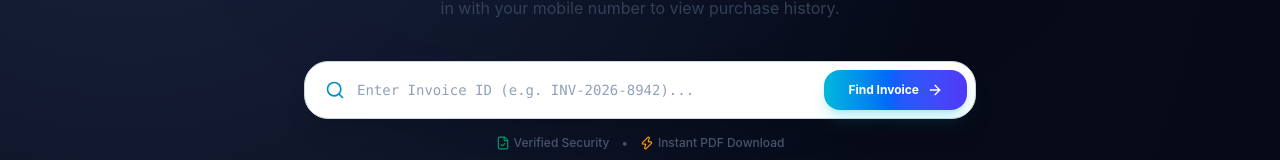
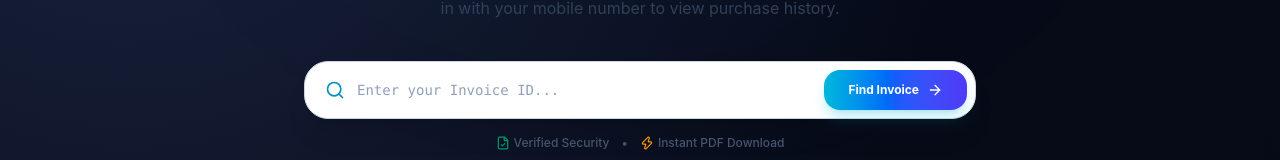
Before and after one commit to SahanPramuditha-Dev/I-Store-Customer-Portal, a React (Vite) app: page / in a window 1280 px wide. Shown: the part 381-541 px from the top of the page. Built offline with nearby package versions, Linux system fonts and the light colour scheme.

Commit message:
Wipe all seeded/dummy data from Supabase database & clean portal search placeholders

```diff
--- a/src/App.tsx
+++ b/src/App.tsx
@@ -164,7 +164,7 @@ function StoreLandingPage({ isDark, toggleTheme }: { isDark: boolean; toggleThem
                   type="text"
                   value={searchId}
                   onChange={(e) => setSearchId(e.target.value)}
-                  placeholder="Enter Invoice ID (e.g. INV-2026-8942)..."
+                  placeholder="Enter your Invoice ID..."
                   className="w-full bg-transparent border-none px-3 py-2.5 text-xs sm:text-sm text-slate-900 dark:text-white focus:outline-none placeholder:text-slate-400 font-mono"
                 />
               </div>
```
